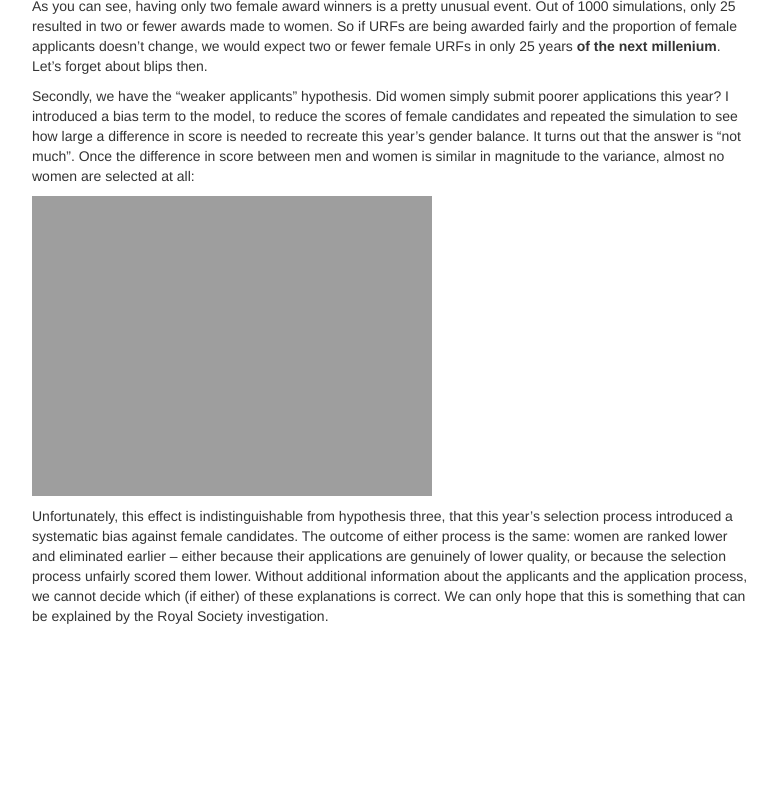
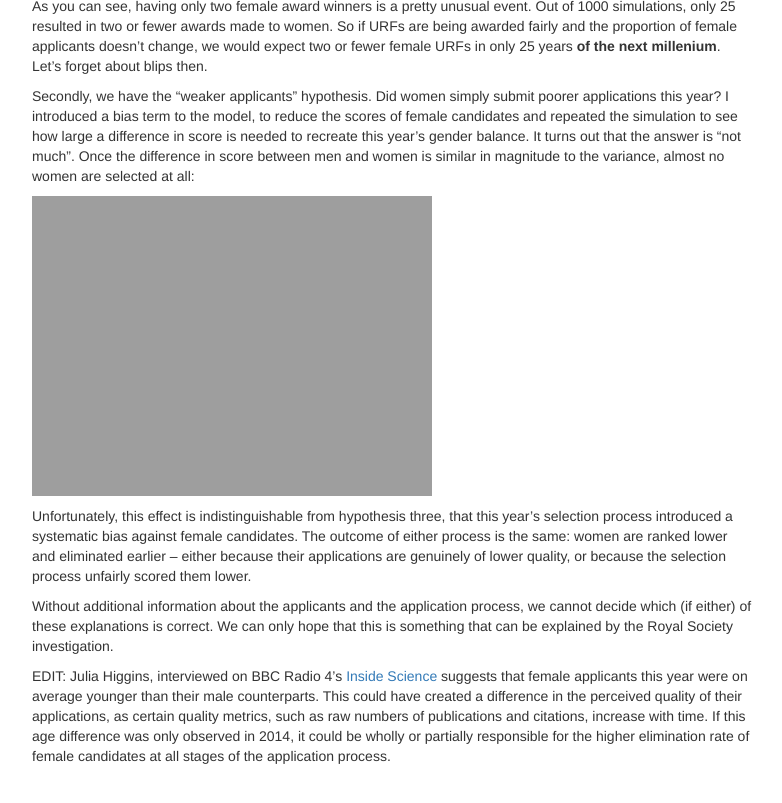
Before and after one commit to rebeccaroisin/rebeccaroisin.github.io, a Jekyll site: the page built from _posts/2014-09-29-urfs.md, in a window 1280 px wide and 900 px high, scrolled down 3066 px, cut to the strip 84-887 px from the top of the window. Shown: the whole strip, without its empty margins (248-1030 px from the left). Built offline with Jekyll 4.4.1, drawn with Linux system fonts in a browser that asks for light colours; nearby versions of some CDN libraries; Markdown is read by kramdown in place of the engine named in the settings; formulas are drawn with MathJax 3; before the commit the page ends 3826 px from its top, so only the background shows below that.

Commit message:
added link to inside science interview

```diff
--- a/_posts/2014-09-29-urfs.md
+++ b/_posts/2014-09-29-urfs.md
@@ -73,4 +73,8 @@ Secondly, we have the "weaker applicants" hypothesis. Did women simply submit po
 
 ![bias]({{rebeccaroisin.github.io}}/bias.png =560x420)
 
-Unfortunately, this effect is indistinguishable from hypothesis three, that this year's selection process introduced a systematic bias against female candidates. The outcome of either process is the same: women are ranked lower and eliminated earlier -- either because their applications are genuinely of lower quality, or because the selection process unfairly scored them lower. Without additional information about the applicants and the application process, we cannot decide which (if either) of these explanations is correct. We can only hope that this is something that can be explained by the Royal Society investigation.
+Unfortunately, this effect is indistinguishable from hypothesis three, that this year's selection process introduced a systematic bias against female candidates. The outcome of either process is the same: women are ranked lower and eliminated earlier -- either because their applications are genuinely of lower quality, or because the selection process unfairly scored them lower.
+
+Without additional information about the applicants and the application process, we cannot decide which (if either) of these explanations is correct. We can only hope that this is something that can be explained by the Royal Society investigation.
+
+EDIT: Julia Higgins, interviewed on BBC Radio 4's [Inside Science](http://www.bbc.co.uk/programmes/b04jm36k) suggests that female applicants this year were on average younger than their male counterparts.  This could have created a difference in the perceived quality of their applications, as certain quality metrics, such as raw numbers of publications and citations, increase with time. If this age difference was only observed in 2014, it could be wholly or partially responsible for the higher elimination rate of female candidates at all stages of the application process.
```
